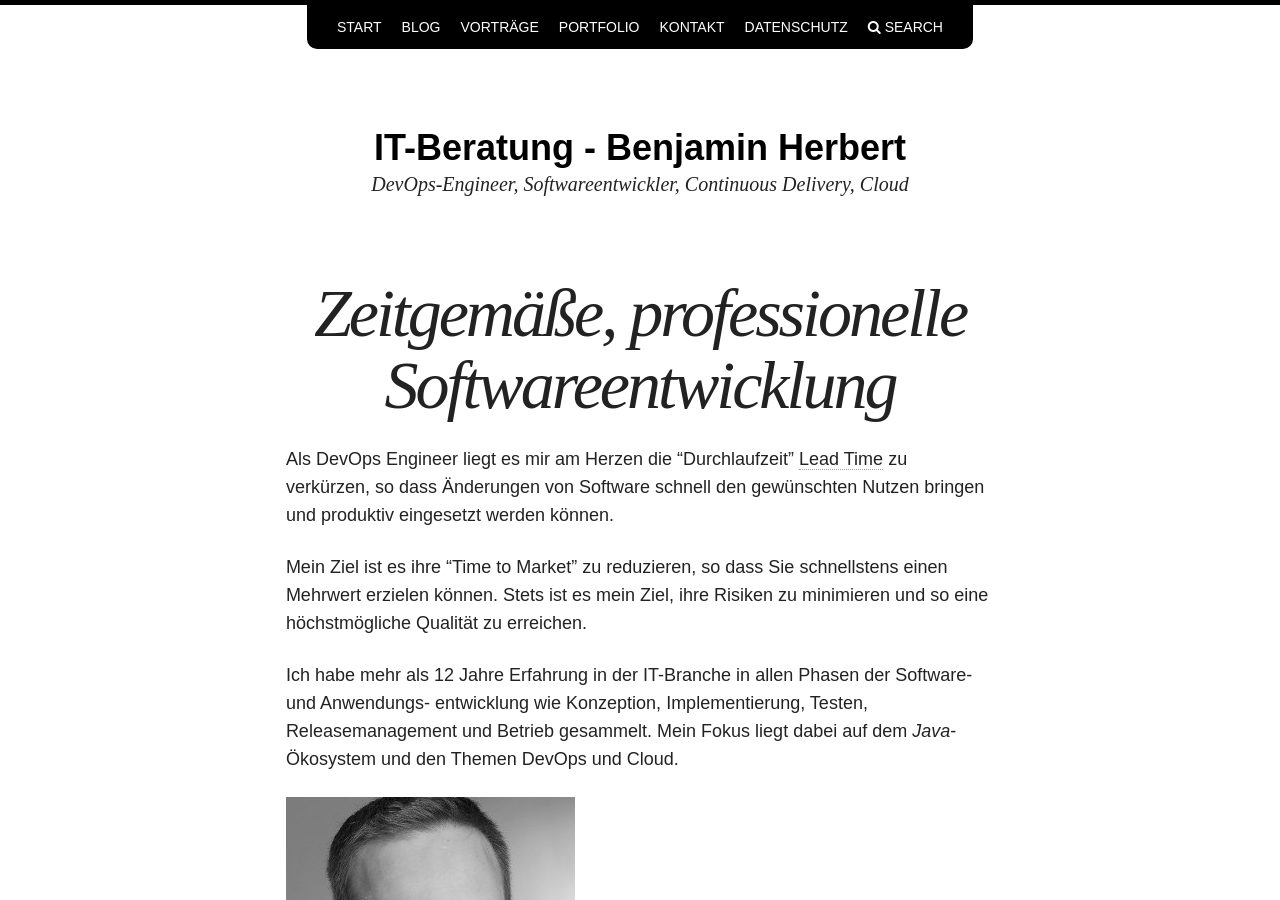
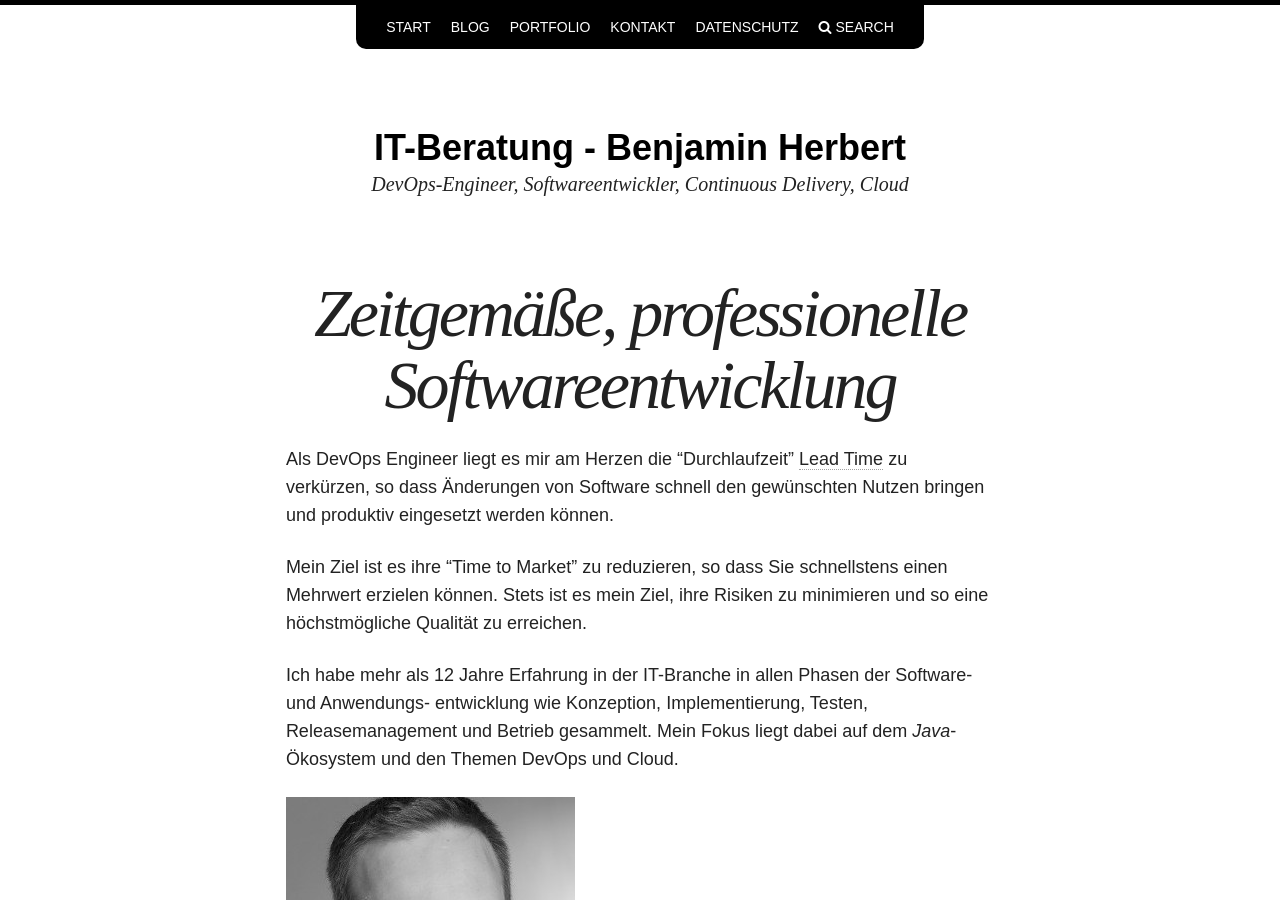
Before and after one commit to BenjaminHerbert/BenjaminHerbert.github.io, a Jekyll site: the page built from index.md, in a window 1280 px wide and 900 px high. Built offline with Jekyll 4.4.1, drawn with Linux system fonts in a browser that asks for light colours.

```diff
--- a/_data/navigation.yml
+++ b/_data/navigation.yml
@@ -5,9 +5,6 @@
 
 - title: Blog
   url: /blog/
-
-- title: Vorträge
-  url: /vortraege/
 
 - title: Portfolio
   url: /portfolio/
```
